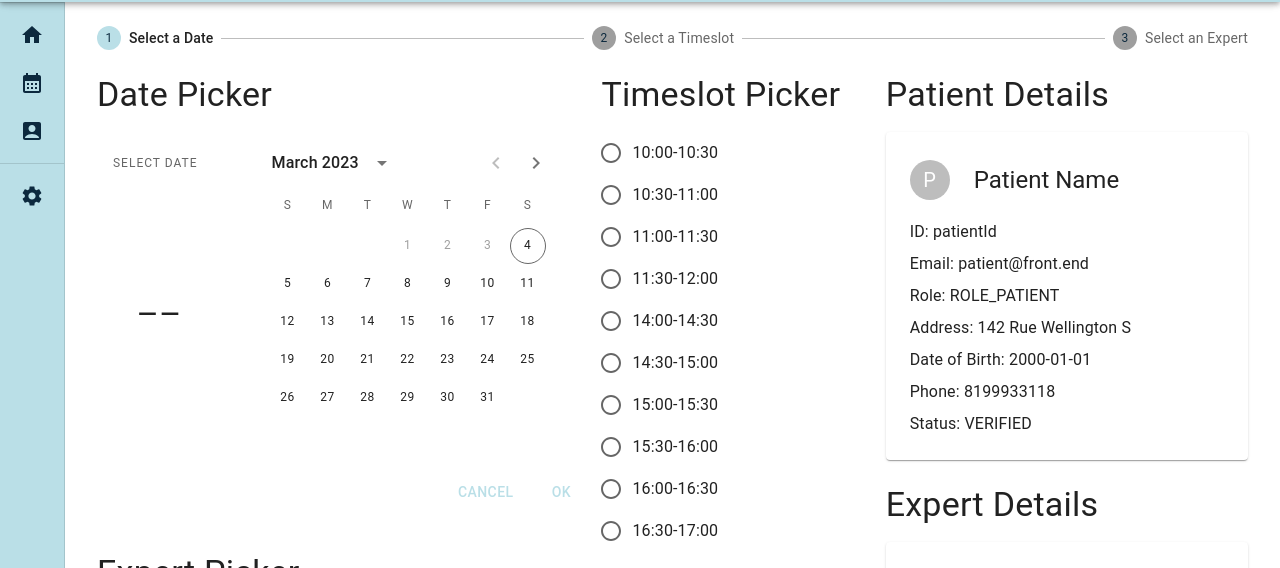
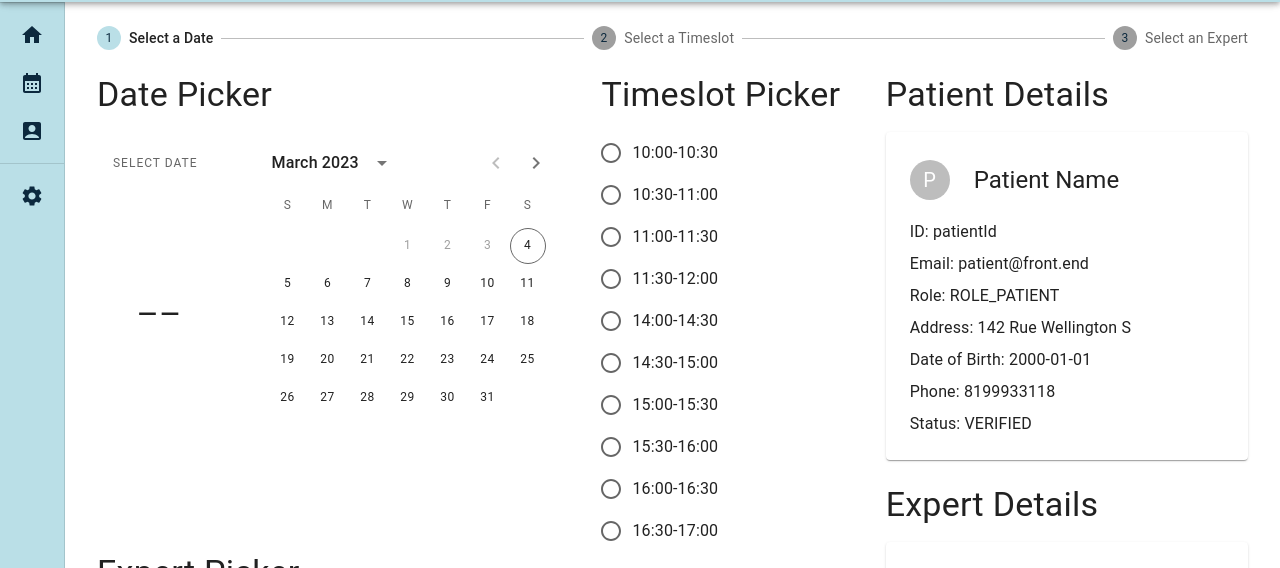
Before and after one commit to wizapp-link/medical-platform-frontend, a React (Create React App) app: page /counselor/assignment in a window 1280 px wide. Shown: the part 62-630 px from the top of the page. Built offline with nearby package versions, Linux system fonts and the light colour scheme.

Commit message:
remove date picker actionbar

```diff
--- a/src/screens/CounselorAssignmentScreen.tsx
+++ b/src/screens/CounselorAssignmentScreen.tsx
@@ -1,10 +1,11 @@
 import React, { useState, useEffect } from "react";
 import { Grid, Typography, Chip, RadioGroup, FormControl, FormLabel, FormControlLabel, Radio, Card, CardContent, Avatar, CardActions, Button, Box, Stepper, Step, StepLabel, Paper, Stack } from "@mui/material";
 import { StaticDatePicker } from "@mui/x-date-pickers/StaticDatePicker";
-import { LocalizationProvider } from "@mui/x-date-pickers";
+import { DatePickerToolbar, LocalizationProvider } from "@mui/x-date-pickers";
 import { AdapterDayjs } from "@mui/x-date-pickers/AdapterDayjs";
 import timeslots from "../constants/Timeslots";
 import { UserData } from "../types/UserDataType";
+import { display, style } from "@mui/system";
 
 
 export default function CounselorAssignmentScreen() {
@@ -67,7 +68,13 @@ export default function CounselorAssignmentScreen() {
 							</Grid>
 							<Grid item>
 								<LocalizationProvider dateAdapter={AdapterDayjs}>
-									<StaticDatePicker orientation="landscape" disablePast />
+									<StaticDatePicker orientation="landscape" disablePast
+										slotProps={{
+											actionBar: {
+												actions: undefined
+											}
+										}}
+									/>
 								</LocalizationProvider>
 							</Grid>
 
```
